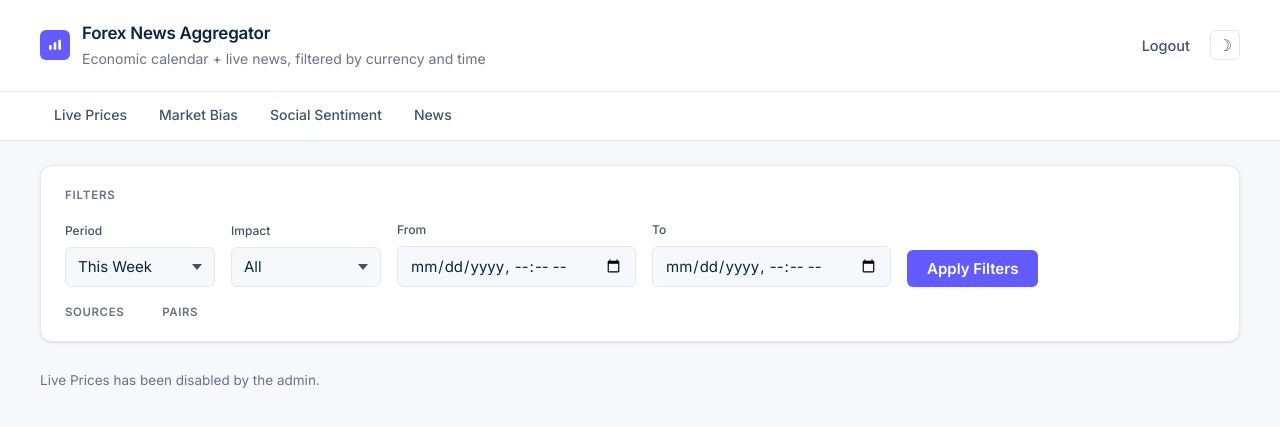
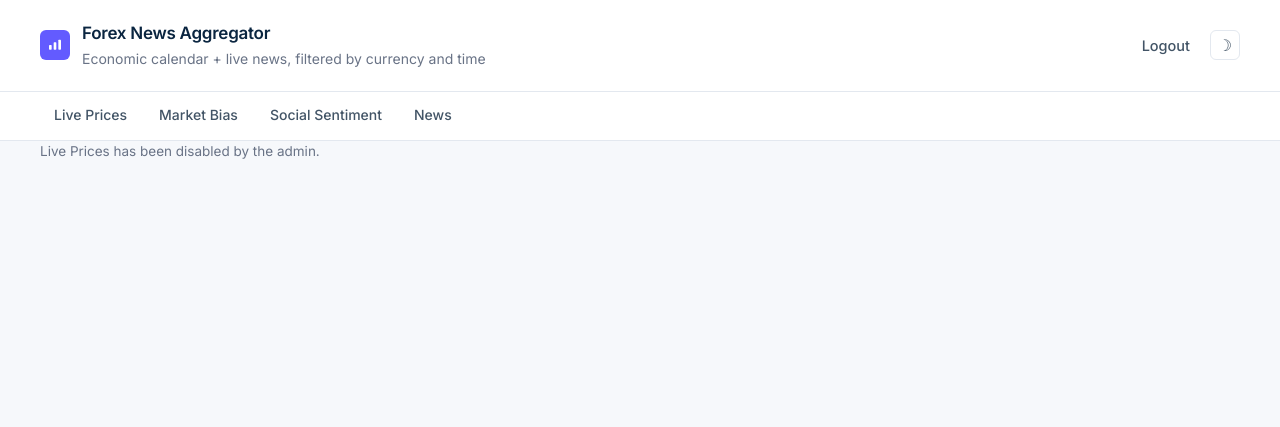
Before and after one commit to waqas-voipmen/news-api, a Flask app: template templates/live_prices.html in a window 1280 px wide. Shown: the top 427 px of the page. Run offline with Flask 3, Linux system fonts and the light colour scheme; the template is opened without the code that fills it, so the values that code supplies are empty.

Commit message:
Remove the filter bar from the Live Prices page
It's just live TradingView quote widgets, not filterable news/events data, so the
Filters bar never did anything useful there. Made it an overridable block in
base.html and guarded the shared Apply-button listener for pages without it.

Co-Authored-By: Claude Sonnet 5 <noreply@anthropic.com>

```diff
--- a/templates/base.html
+++ b/templates/base.html
@@ -43,7 +43,7 @@
 
 <div class="page">
 
-{% include "_filters.html" %}
+{% block filters %}{% include "_filters.html" %}{% endblock %}
 
 {% block content %}{% endblock %}
 
@@ -149,7 +149,9 @@ function initFiltersFromURL() {
 }
 initFiltersFromURL();
 
-document.getElementById('apply').addEventListener('click', () => {
+const applyFiltersBtn = document.getElementById('apply');
+if (applyFiltersBtn) {
+  applyFiltersBtn.addEventListener('click', () => {
     const params = new URLSearchParams();
     params.set('period', document.getElementById('period').value);
 
@@ -175,6 +177,7 @@ document.getElementById('apply').addEventListener('click', () => {
     // URL -- that's what lets the nav links above carry them to the other pages.
     window.location.href = window.location.pathname + '?' + params.toString();
   });
+}
 
 function renderBiasGrid(pairBias) {
   const grid = document.getElementById('biasGrid');
--- a/templates/live_prices.html
+++ b/templates/live_prices.html
@@ -1,10 +1,11 @@
 {% extends "base.html" %}
 {% block title %}Live Prices - Forex News Aggregator{% endblock %}
+{% block filters %}{% endblock %}
 {% block content %}
 {% if live_prices_enabled %}
 <div class="bias-section">
   <h3 class="social-title">Live Prices</h3>
-  <p class="disclaimer">Live quotes via TradingView &mdash; for reference only, not for trade execution; always confirm with your broker's feed. Use the Pairs filter above to narrow these down.</p>
+  <p class="disclaimer">Live quotes via TradingView &mdash; for reference only, not for trade execution; always confirm with your broker's feed.</p>
   <div class="bias-grid prices-grid">
     {% for pair, tv_symbol in tradingview_pairs %}
     <div class="bias-card price-card">
```
Lines whose indentation alone changed are shown as unchanged.
